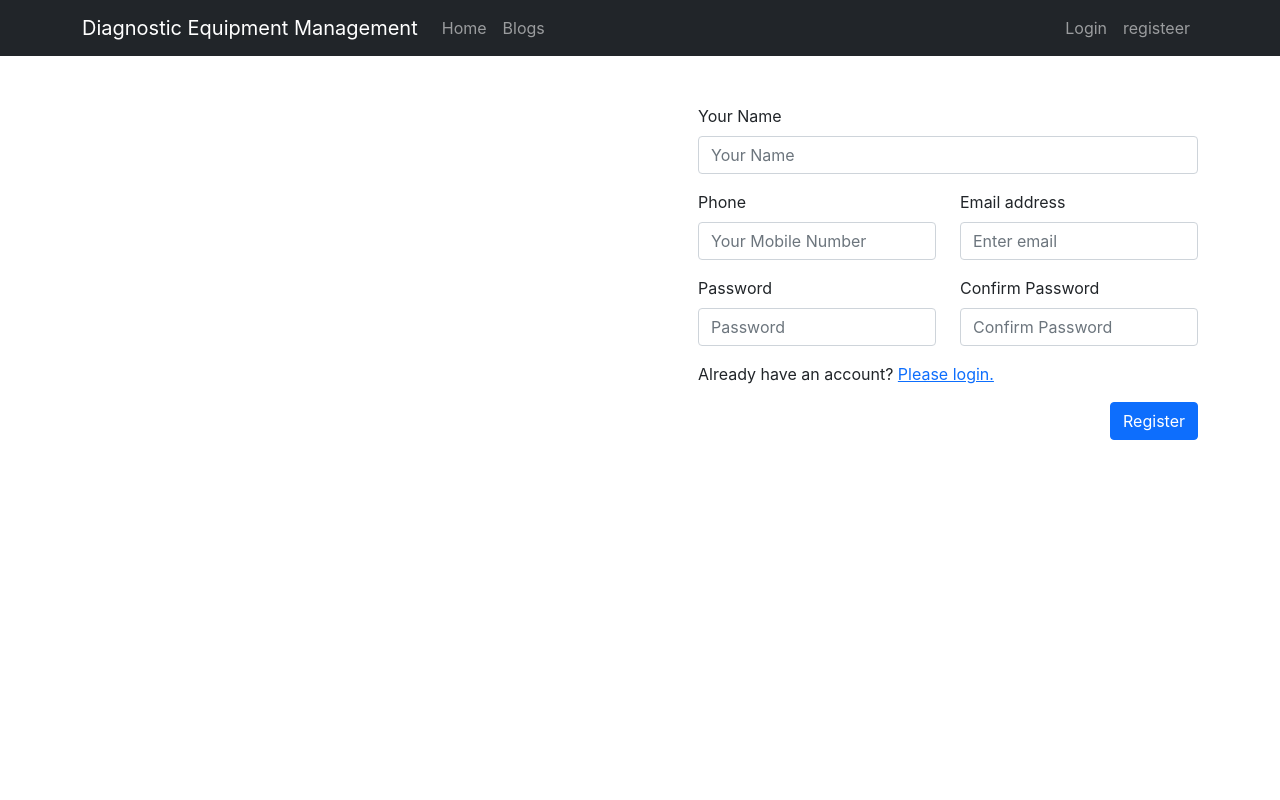
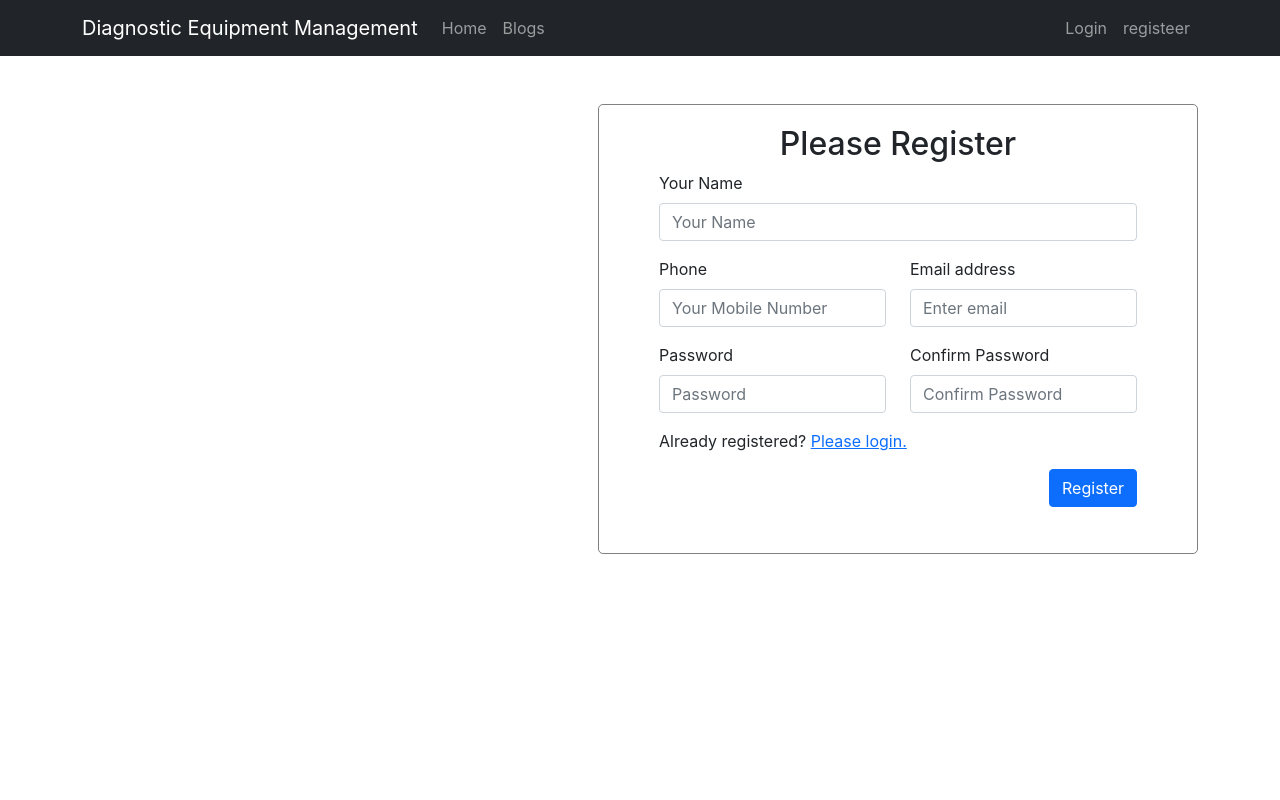
Before and after one commit to ab-siddiq/react-warehouse-management-client, a React (Create React App) app: page /register in a window 1280 px wide. Shown: the top 800 px of the page. Built offline with nearby package versions, Linux system fonts and the light colour scheme; no server answers.

Commit message:
fix some design issue in login and register form

```diff
--- a/src/components/Pages/Login/Login.js
+++ b/src/components/Pages/Login/Login.js
@@ -38,7 +38,8 @@ const Login = () => {
   }
   return (
     <div className="container my-5 vh-100 d-flex justify-content-end ">
-      <Form className="" style={{width: '400px', height: '400px', border: '1px solid grey', padding: '40px 60px', borderRadius: '5px'}} onSubmit={handleLoginSubmit}>
+      <Form className="" style={{width: '400px', height: '400px', border: '1px solid grey', padding: '20px 60px', borderRadius: '5px'}} onSubmit={handleLoginSubmit}>
+        <div className="d-flex justify-content-center"><h2 className="mb-3">Please Login</h2></div>
         <Form.Group className="mb-3" controlId="formBasicEmail">
           <Form.Label>Email address</Form.Label>
           <Form.Control ref={emailRef} type="email" placeholder="Enter email" />
--- a/src/components/Pages/Register/Register.js
+++ b/src/components/Pages/Register/Register.js
@@ -42,10 +42,15 @@ const Register = () => {
   };
   return (
     <div className="container my-5 vh-100 d-flex justify-content-end">
-      <Form onSubmit={handleRegister} style={{width: '500px'}}>
+      <Form onSubmit={handleRegister} style={{width: '600px', border: '1px solid grey', borderRadius: '5px', padding: '20px 60px', height: '450px'}}>
+        <Row>
+            <Col className="d-flex justify-content-center">
+                <h2 className="mb-2">Please Register</h2>
+            </Col>
+        </Row>
         <Row>
           <Col>
-            <Form.Group className="mb-3" controlId="formBasicName">
+            <Form.Group  className="mb-3" controlId="formBasicName">
               <Form.Label>Your Name</Form.Label>
               <Form.Control
                 ref={nameRef}
@@ -116,7 +121,7 @@ const Register = () => {
 
         <Form.Group className="mb-3" controlId="">
           <p>
-            Already have an account? <Link to="/login">Please login.</Link>
+            Already registered? <Link to="/login">Please login.</Link>
           </p>
         </Form.Group>
        <div className="d-flex justify-content-end">
```
